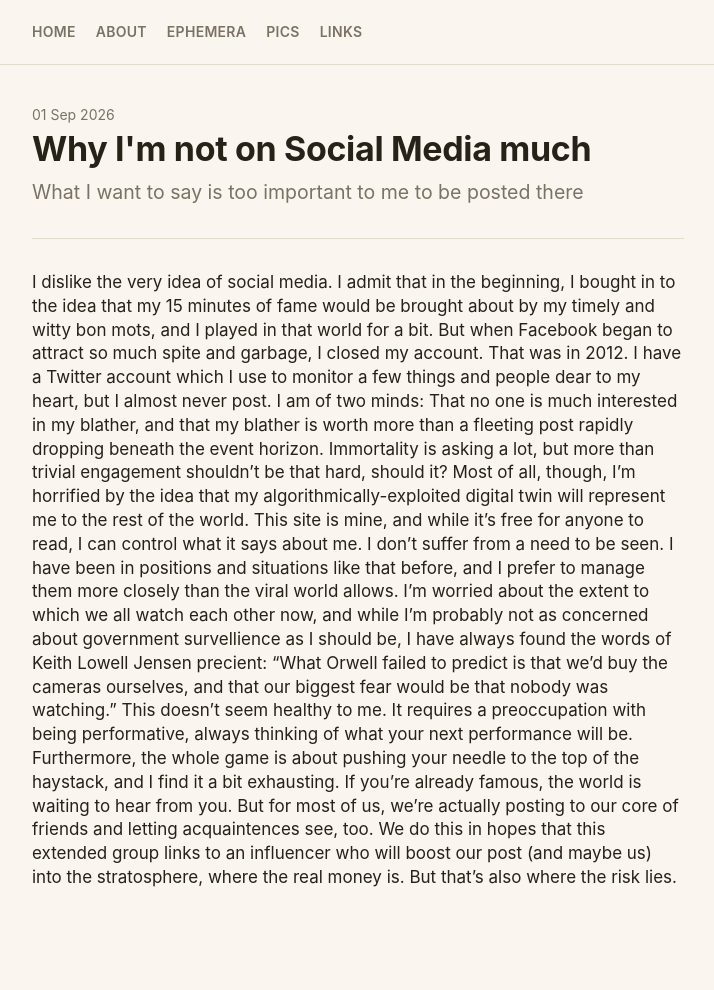
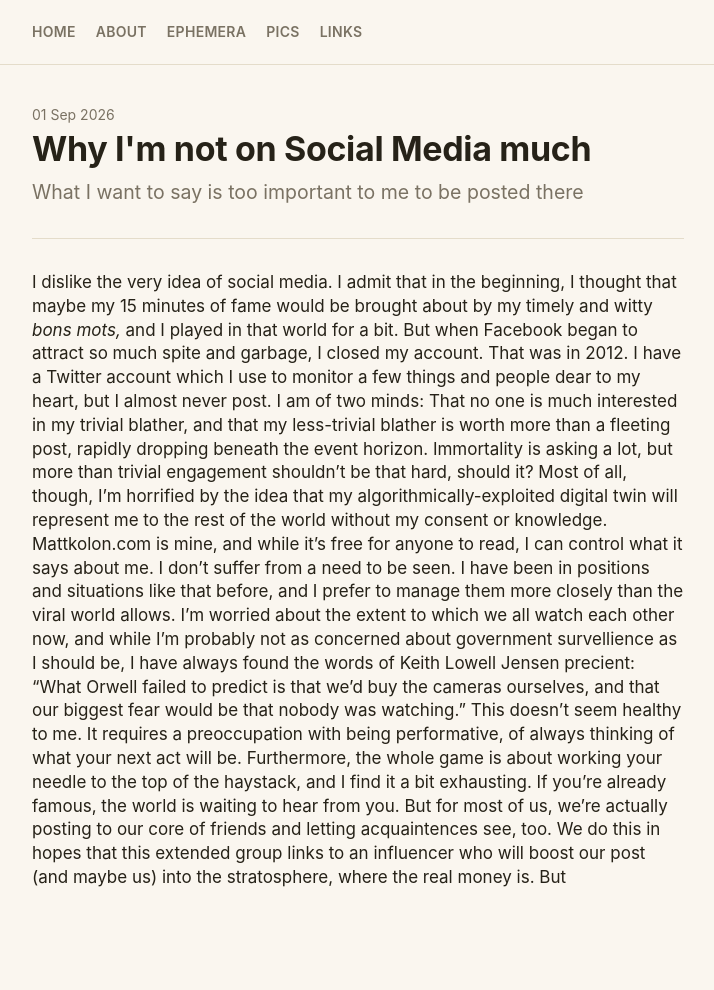
Before and after one commit to mkolon/mattkolon.com, a Jekyll site: the page built from _posts/2026-09-01-social.md, in a window 1280 px wide. Shown: the whole page, without its empty margins (282-996 px from the left). Built offline with Jekyll 4.4.1, drawn with Linux system fonts in a browser that asks for light colours.

Commit message:
rewrites

```diff
--- a/_posts/2026-09-01-social.md
+++ b/_posts/2026-09-01-social.md
@@ -7,10 +7,10 @@ What I want to say is too important to me to be posted there
 
 ***
 
-I dislike the very idea of social media. I admit that in the beginning, I bought in to the idea that my 15 minutes of fame would be brought about by my timely and witty bon mots, and I played in that world for a bit. But when Facebook began to attract so much spite and garbage, I closed my account. That was in 2012.
-I have a Twitter account which I use to monitor a few things and people dear to my heart, but I almost never post. I am of two minds: That no one is much interested in my blather, and that my blather is worth more than a fleeting post rapidly dropping beneath the event horizon. Immortality is asking a lot, but more than trivial engagement shouldn't be that hard, should it?
-Most of all, though, I'm horrified by the idea that my  algorithmically-exploited digital twin will represent me to the rest of the world. This site is mine, and while it's free for anyone to read, I can control what it says about me. I don't suffer from a need to be seen. I have been in positions and situations like that before, and I prefer to manage them more closely than the viral world allows.
+I dislike the very idea of social media. I admit that in the beginning, I thought that maybe my 15 minutes of fame would be brought about by my timely and witty *bons mots,* and I played in that world for a bit. But when Facebook began to attract so much spite and garbage, I closed my account. That was in 2012.
+I have a Twitter account which I use to monitor a few things and people dear to my heart, but I almost never post. I am of two minds: That no one is much interested in my trivial blather, and that my less-trivial blather is worth more than a fleeting post, rapidly dropping beneath the event horizon. Immortality is asking a lot, but more than trivial engagement shouldn't be that hard, should it?
+Most of all, though, I'm horrified by the idea that my  algorithmically-exploited digital twin will represent me to the rest of the world without my consent or knowledge. Mattkolon.com is mine, and while it's free for anyone to read, I can control what it says about me. I don't suffer from a need to be seen. I have been in positions and situations like that before, and I prefer to manage them more closely than the viral world allows.
 I'm worried about the extent to which we all watch each other now, and while I'm probably not as concerned about government survellience as I should be, I have always found the words of Keith Lowell Jensen precient: “What Orwell failed to predict is that we'd buy the cameras ourselves, and that our biggest fear would be that nobody was watching.”
-This doesn't seem healthy to me. It requires a preoccupation with being performative, always thinking of what your next performance will be.
-Furthermore, the whole game is about pushing your needle to the top of the haystack, and I find it a bit exhausting. If you're already famous, the world is waiting to hear from you. But for most of us, we're actually posting to our core of friends and letting acquaintences see, too. We do this in hopes that this extended group links to an influencer who will boost our post (and maybe us) into the stratosphere, where the real money is.
-But that's also where the risk lies.
+This doesn't seem healthy to me. It requires a preoccupation with being performative, of always thinking of what your next act will be.
+Furthermore, the whole game is about working your needle to the top of the haystack, and I find it a bit exhausting. If you're already famous, the world is waiting to hear from you. But for most of us, we're actually posting to our core of friends and letting acquaintences see, too. We do this in hopes that this extended group links to an influencer who will boost our post (and maybe us) into the stratosphere, where the real money is.
+But
```
Also changed, not shown: about.md (+1 -1 lines).
